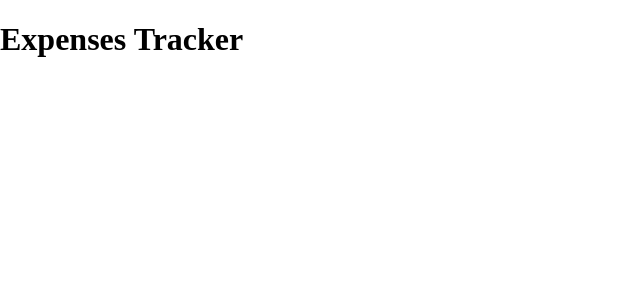
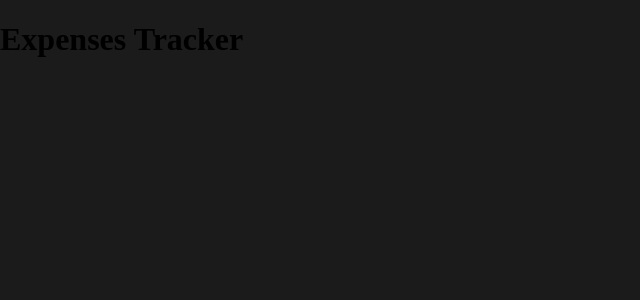
Before and after one commit to flare-s/expenses-tracker, a React (Create React App) app: page / in a window 1280 px wide. Shown: the top 300 px of the page, without its empty margins (0-640 px from the left). Built offline with nearby package versions, Linux system fonts and the light colour scheme.

Commit message:
Added styles for the body

```diff
--- /dev/null
+++ b/src/App.css
@@ -0,0 +1,8 @@
+:root {
+  --black: rgb(27, 27, 27);
+}
+
+body {
+  min-height: 100vh;
+  background-color: var(--black);
+}
--- a/src/App.js
+++ b/src/App.js
@@ -1,4 +1,5 @@
 import React from "react";
+import "./App.css";
 
 function App() {
   return (
```
